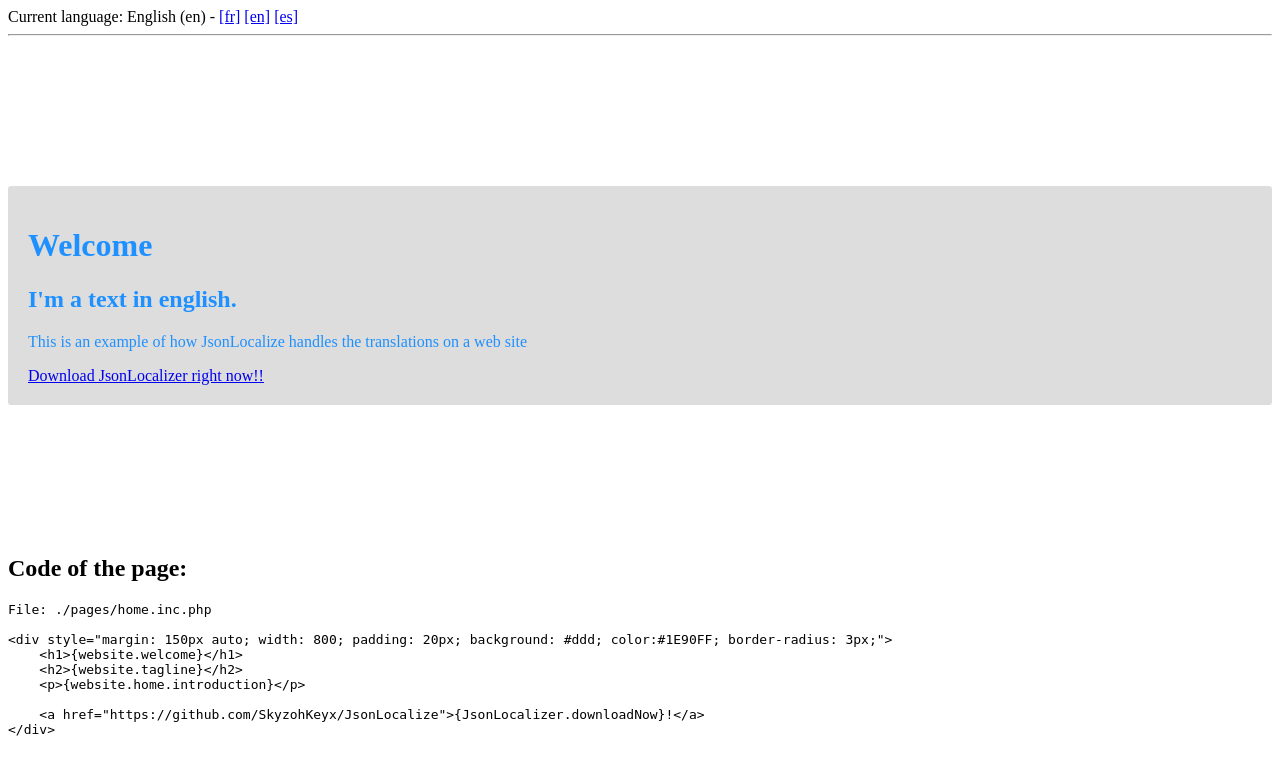
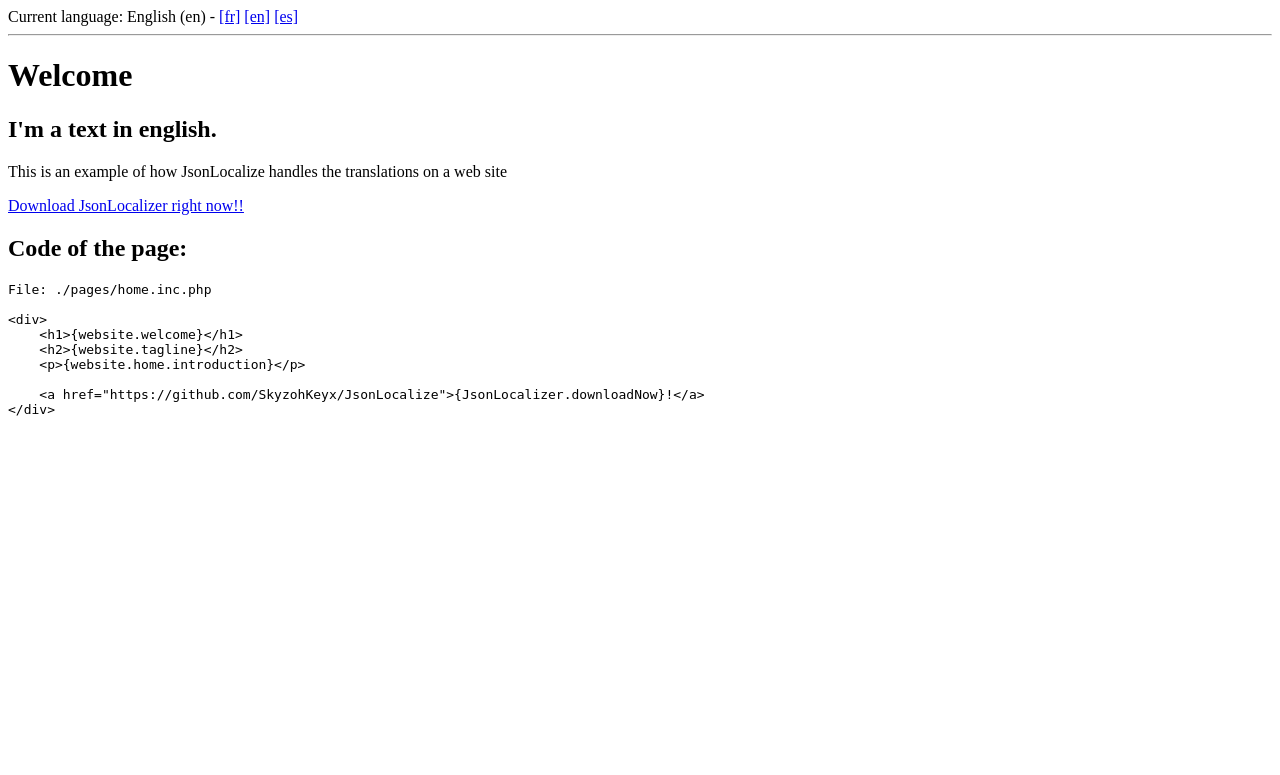
Before and after one commit to SkyzohKey/JsonLocalize, a PHP site: page / in a window 1280 px wide. Shown: the top 775 px of the page. Run offline with PHP 8.4, Linux system fonts and the light colour scheme; data that the repository does not hold is empty.

```diff
--- a/Example/pages/home.inc.php
+++ b/Example/pages/home.inc.php
@@ -1,4 +1,4 @@
-<div style="margin: 150px auto; width: 800; padding: 20px; background: #ddd; color:#1E90FF; border-radius: 3px;">
+<div>
     <h1>{website.welcome}</h1>
     <h2>{website.tagline}</h2>
     <p>{website.home.introduction}</p>
```
